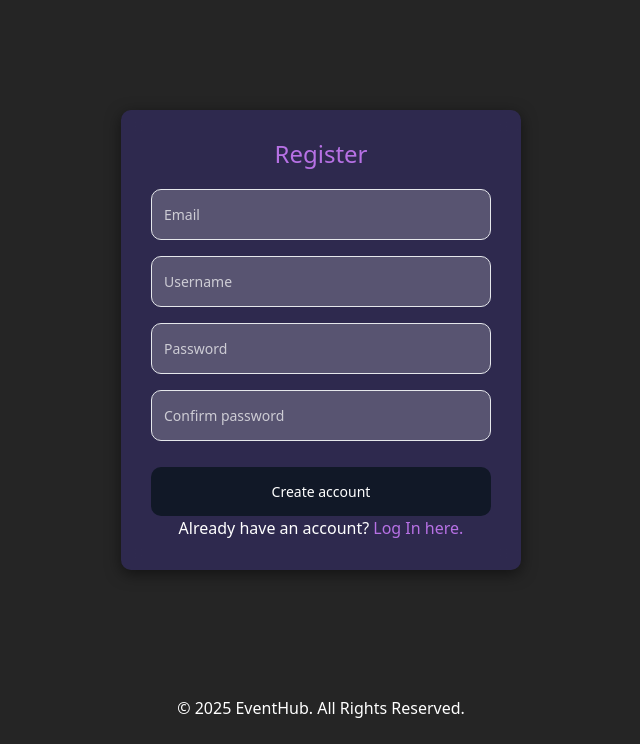
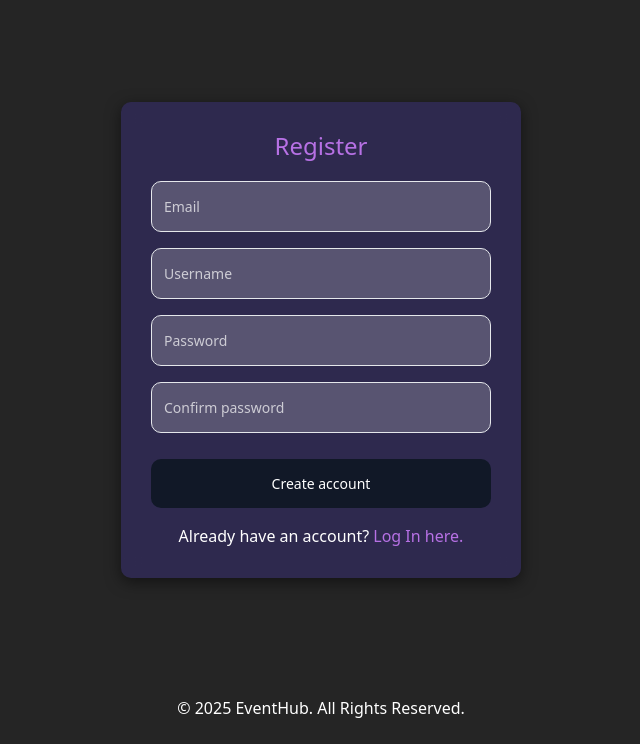
Before and after one commit to NeginJahedi/Eventhub, a Django app: template events/templates/events/register.html in a window 1280 px wide. Shown: the part 56-800 px from the top of the page, without its empty margins (319-959 px from the left). Run offline with Django 3.2, Linux system fonts and the light colour scheme; the template is opened without the code that fills it, so the values that code supplies are empty.

```diff
--- a/events/templates/events/login.html
+++ b/events/templates/events/login.html
@@ -44,7 +44,7 @@
                     {% endif %}
                 {% endif %}
 
-                <button>Sign in</button>
+                <button class="mb-3">Sign in</button>
                 </form>
 
 
--- a/events/templates/events/register.html
+++ b/events/templates/events/register.html
@@ -56,7 +56,7 @@
                   </div>
                 {% endif %}
 
-                <button>Create account</button>
+                <button class="mb-3">Create account</button>
               </form>
 
 
```
